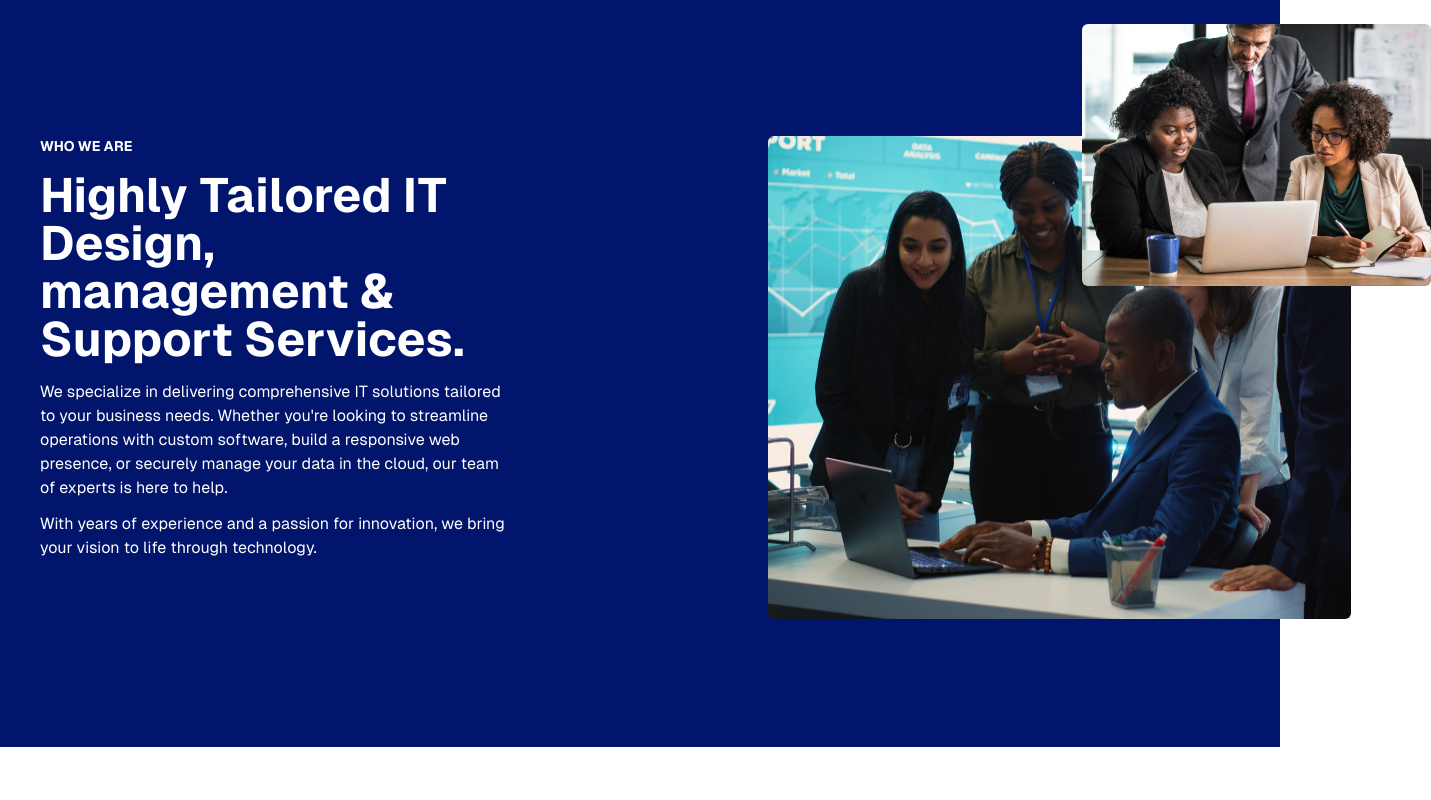
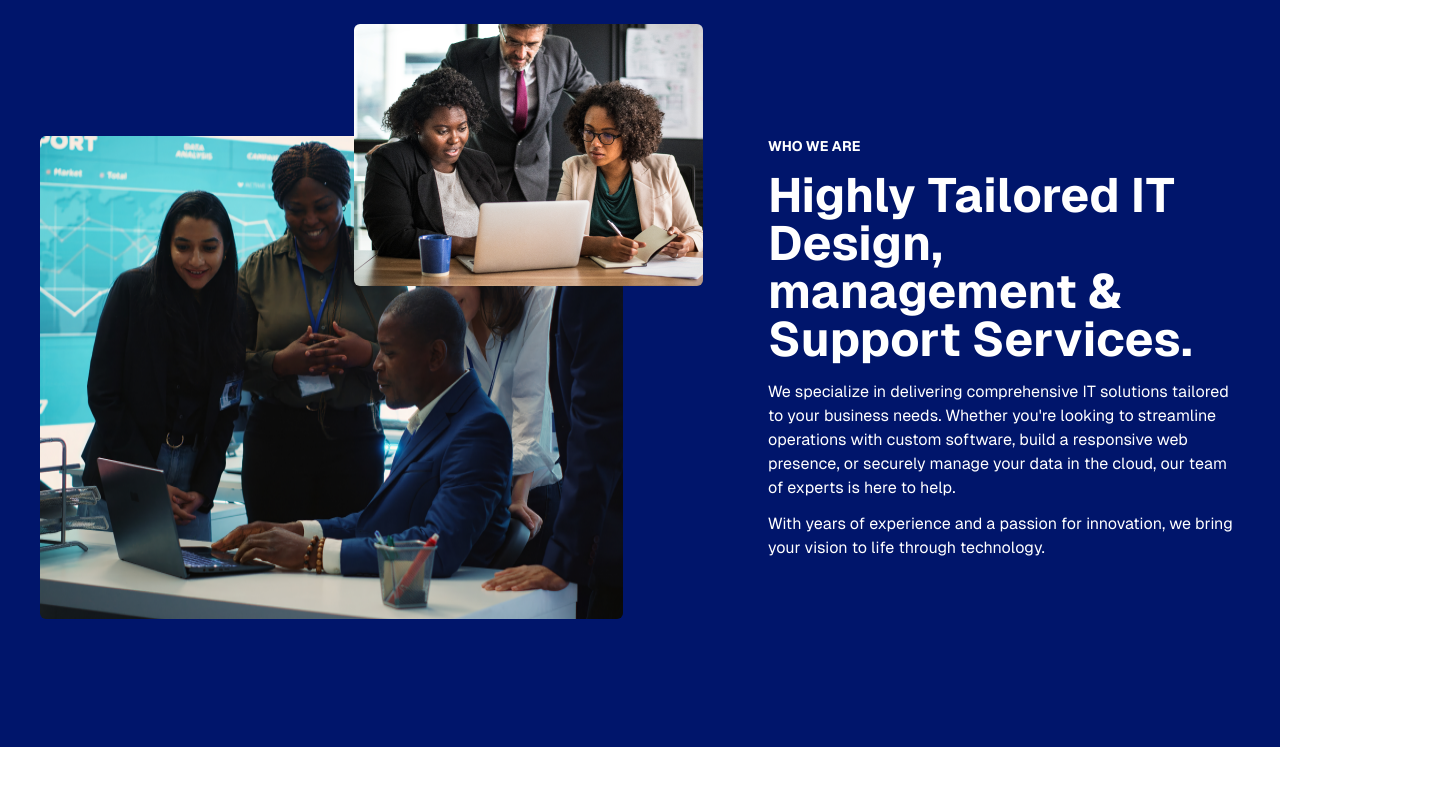
Before and after one commit to tomito26/soft-solutions, a Next.js app: page / in a window 1280 px wide. Shown: the part 1580-2380 px from the top of the page, 1431 px wide, since content can reach past the window. Built offline with nearby package versions, Linux system fonts and the light colour scheme.

Commit message:
style: modified the width of the carousel for my partners

```diff
--- a/components/home/home.tsx
+++ b/components/home/home.tsx
@@ -60,7 +60,7 @@ const Home = () => {
       </div>
       {/* who we are  */}
       <div className="bg-[#00156B] grid md:grid-cols-2 grid-cols-1 gap-10 md:gap-64 w-full md:px-[40px] px-4 xl:px-[100px] 2xl:px-[160px] 3xl:px-[200px] 4xl:px-[240px] 5xl:px-[320px] pt-20 md:pt-48 pb-32 ">
-        <div className="md:h-[483px] h-[240px] w-full md:w-[583px] order-last md:order-1 relative rounded-md">
+        <div className="md:h-[483px] h-[240px] w-full md:w-[583px] order-last md:order-first relative rounded-md">
           <Image
             src="/assets/Rectangle 10.png"
             alt=""
@@ -118,7 +118,7 @@ const Home = () => {
       </div>
       {/* what our clients are saying  */}
       <div className="px-4 md:px-[60px] xl:px-[100px] 2xl:px-[160px] 3xl:px-[200px] 4xl:px-[240px] 5xl:px-[320px] lg:px-[80px] pt-20 pb-32 bg-[#0423A0]/10 flex justify-center items-center flex-col">
-        <div className="md:w-8/12">
+        <div className="md:w-10/12 4xl:w-8/12">
           <h2 className="md:text-sm text-xs uppercase font-bold text-[#0423A0] mb-3 text-center">
             Testimonials
           </h2>
@@ -216,11 +216,11 @@ const Home = () => {
                 spaceBetween: 60,
               },
             }}
-            className="flex justify-center items-center flex-row w-8/12"
+            className="flex justify-center items-center flex-row w-full"
           >
             {[...our_partners, ...our_partners].map((partner, index) => (
               <SwiperSlide key={index}>
-                <div className="pt-6 pb-10">
+                <div className="flex justify-center items-center pt-6 pb-10">
                   <div className="h-[80px] w-[240px] relative rounded-lg">
                     <Image
                       src={partner.logo}
```
